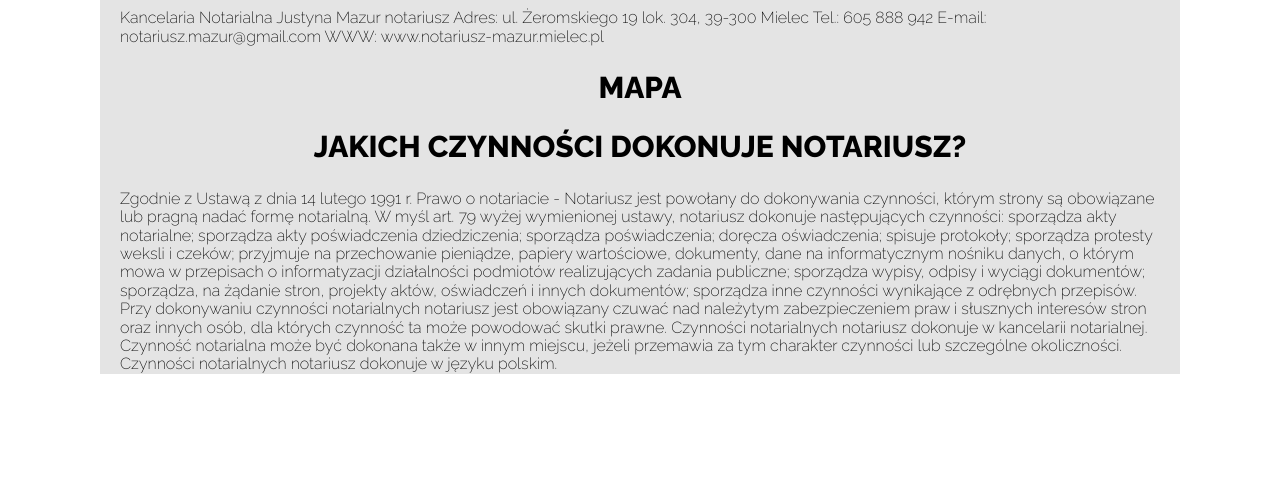
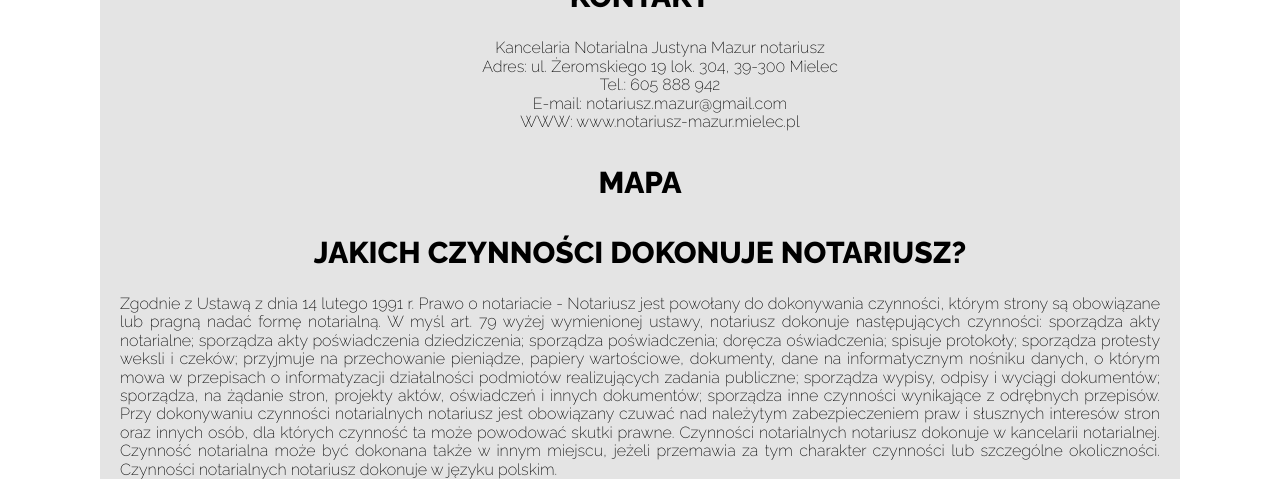
Before and after one commit to tomaszszklarz/kancMazur, a plain HTML site: page index.html in a window 1280 px wide. Shown: the part 732-1227 px from the top of the page. Before the commit the page ends 1122 px from the top, so only its background shows below. Drawn offline with nearby package versions, Linux system fonts and the light colour scheme.

Commit message:
update style

```diff
--- a/index.html
+++ b/index.html
@@ -35,7 +35,7 @@
 </div>
 <div class="section-main">
     <h2 class="section-main__header">godziny urzędowania</h2>
-    <ul class="section-main__text">
+    <ul class="section-main__text center">
         <li>Poniedziałek:	9:00 - 15:00</li>
         <li>Wtorek:	9:00 - 15:00</li>
         <li>Środa:	9:00 - 15:00</li>
@@ -46,12 +46,13 @@
 </div>
 <div class="section-main">
     <h2 class="section-main__header">kontakt</h2>
-    <p class="section-main__text">Kancelaria Notarialna Justyna Mazur notariusz
-        Adres:	ul. Żeromskiego 19 lok. 304, 39-300 Mielec
-        Tel.:	605 888 942
-        E-mail:	notariusz.mazur@gmail.com
-        WWW:	www.notariusz-mazur.mielec.pl
-        </p>
+    <ul class="section-main__text center">
+        <li>Kancelaria Notarialna Justyna Mazur notariusz</li>
+        <li>Adres:	ul. Żeromskiego 19 lok. 304, 39-300 Mielec</li>
+        <li>Tel.:	605 888 942</li>
+        <li>E-mail:	notariusz.mazur@gmail.com</li>
+        <li>WWW:	www.notariusz-mazur.mielec.pl</li>
+    </ul>
 </div>
 <div class="section-main">
     <h2 class="section-main__header">mapa</h2>
--- a/sass/main.scss
+++ b/sass/main.scss
@@ -47,5 +47,16 @@ body {
         text-align: center;
         font-size: 30px;
         text-transform: uppercase;
+        padding-top: 10px;
+    }
+    .section-main__text {
+        text-align: justify;
+        list-style: none;
+
+    }
+    .center{
+        display: flex;
+        flex-direction: column;
+        align-items: center;
     }
 }
```
Also changed, not shown: css/main.css, css/main.min.css.
